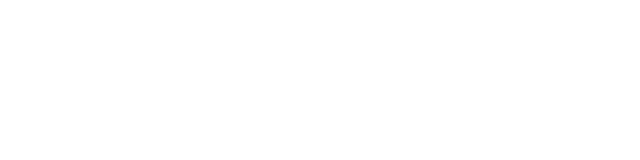
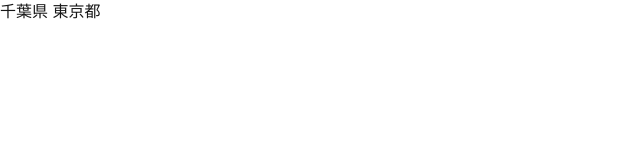
Before and after one commit to shimizu-tomoya/travel-record, a Next.js app: page / in a window 1280 px wide. Shown: the top 160 px of the page, without its empty margins (0-640 px from the left). Built offline with nearby package versions, Linux system fonts and the light colour scheme.

Commit message:
[update]コードの変更

```diff
--- /dev/null
+++ b/prettier.config.js
@@ -0,0 +1,3 @@
+module.exports = {
+  plugins: ["prettier-plugin-tailwindcss"],
+};
--- a/src/app/page.js
+++ b/src/app/page.js
@@ -2,10 +2,8 @@ import Image from "next/image";
 
 export default function Home() {
   return (
-    <div className="grid grid-rows-[20px_1fr_20px] items-center justify-items-center min-h-screen p-8 pb-20 gap-16 sm:p-20 font-[family-name:var(--font-geist-sans)]">
-      <footer className="row-start-3 flex gap-6 flex-wrap items-center justify-center">
-
-      </footer>
+    <div className="grid-rows-[20px_1fr_20px] items-center justify-items-center p-8 pb-20 gap-16 sm:p-20 font-[family-name:var(--font-geist-sans)] grid min-h-screen">
+      千葉県 東京都
     </div>
   );
 }
```
Also changed, not shown: eslint.config.mjs (+7 -6 lines), package.json (+10 -3 lines), .eslintrc.json (added), 2 other files (tests, documents, lock files or other folders).
